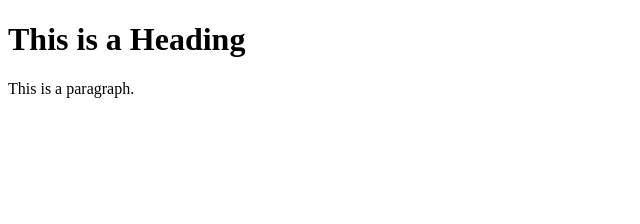
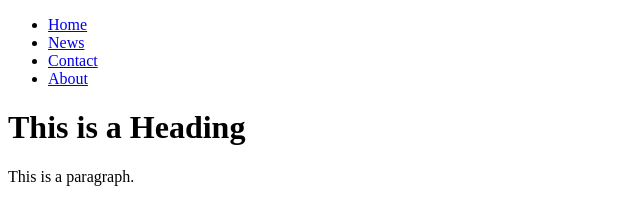
Before and after one commit to albinegc/testar, a plain HTML site: page index.html in a window 1280 px wide. Shown: the whole page, without its empty margins (0-640 px from the left). Drawn offline with Linux system fonts and the light colour scheme.

Commit message:
skapat rubriker

```diff
--- a/index.html
+++ b/index.html
@@ -1,10 +1,16 @@
 <!DOCTYPE html>
 <html>
 <head>
+<link rel="stylesheet" href="css/styles.css">
 <title>Page Title</title>
 </head>
 <body>
-
+  <ul>
+    <li><a href="#home">Home</a></li>
+    <li><a href="#news">News</a></li>
+    <li><a href="#contact">Contact</a></li>
+    <li><a href="#about">About</a></li>
+  </ul>
 <h1>This is a Heading</h1>
 <p>This is a paragraph.</p>
 
```
